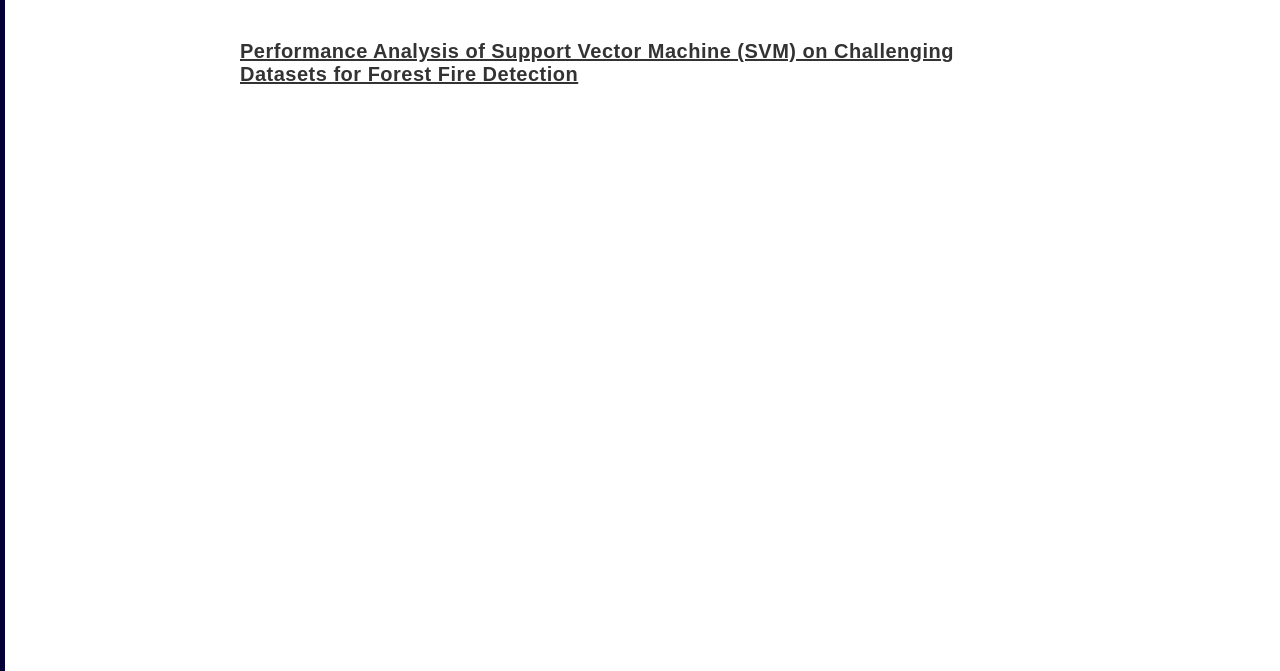
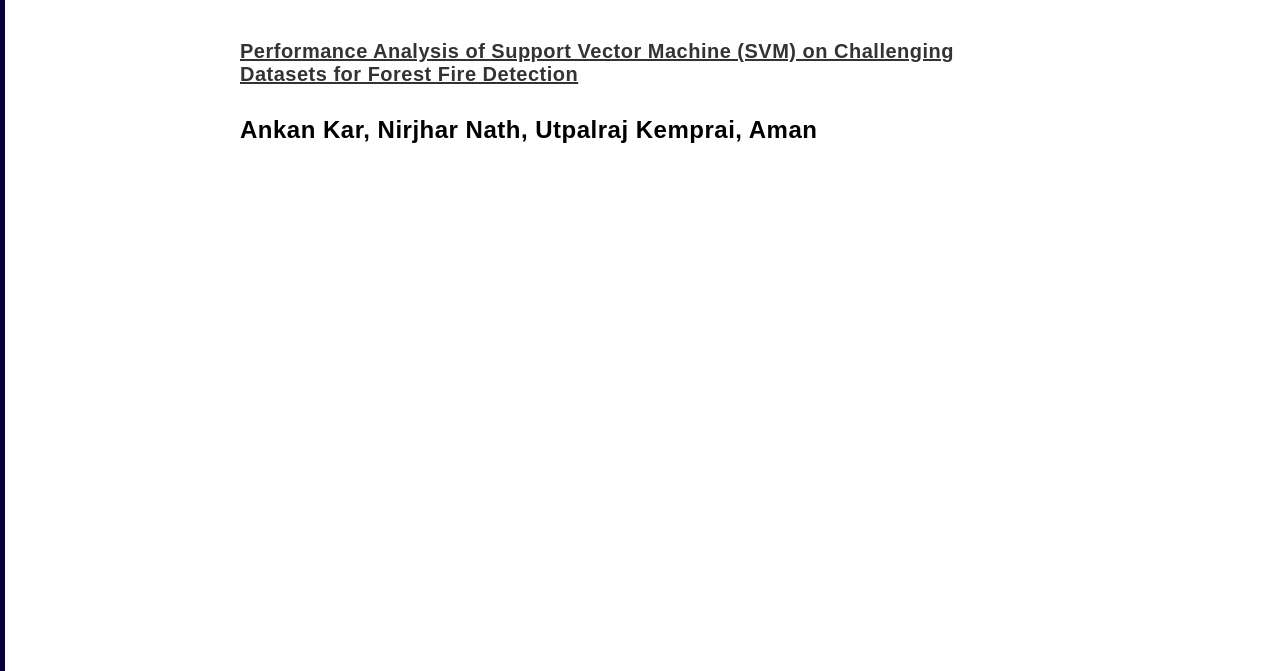
Before and after one commit to combinoob/combinoob.github.io, a plain HTML site: page research.html in a window 1280 px wide. Shown: the part 129-800 px from the top of the page. Drawn offline with nearby package versions, Linux system fonts and the light colour scheme.

Commit message:
Update research.html

```diff
--- a/research.html
+++ b/research.html
@@ -206,6 +206,7 @@
     </h2>
     <br>
     <h3><a href="https://arxiv.org/abs/2401.12924">Performance Analysis of Support Vector Machine (SVM) on Challenging Datasets for Forest Fire Detection</a></h3>
+    <h2>Ankan Kar, Nirjhar Nath, Utpalraj Kemprai, Aman</h2>
   </div>
 
   <!-- JavaScript code -->
```
